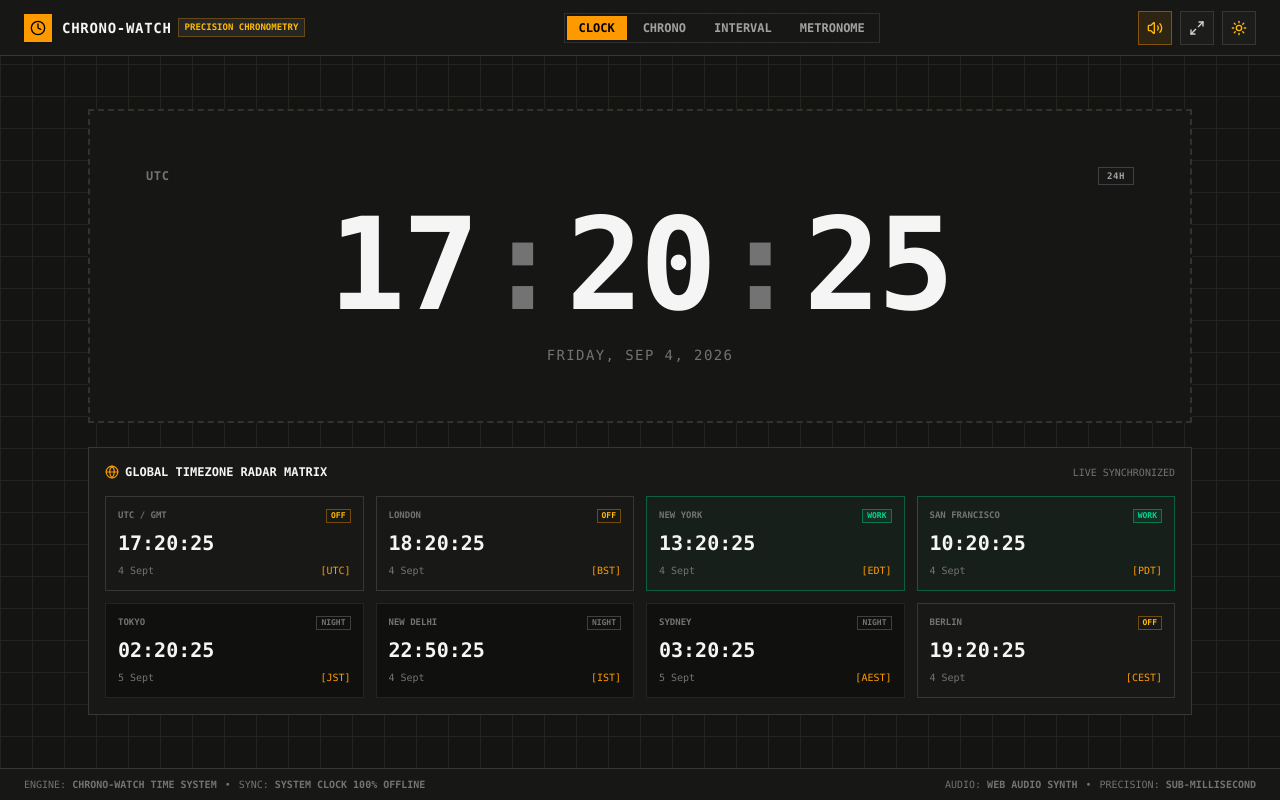
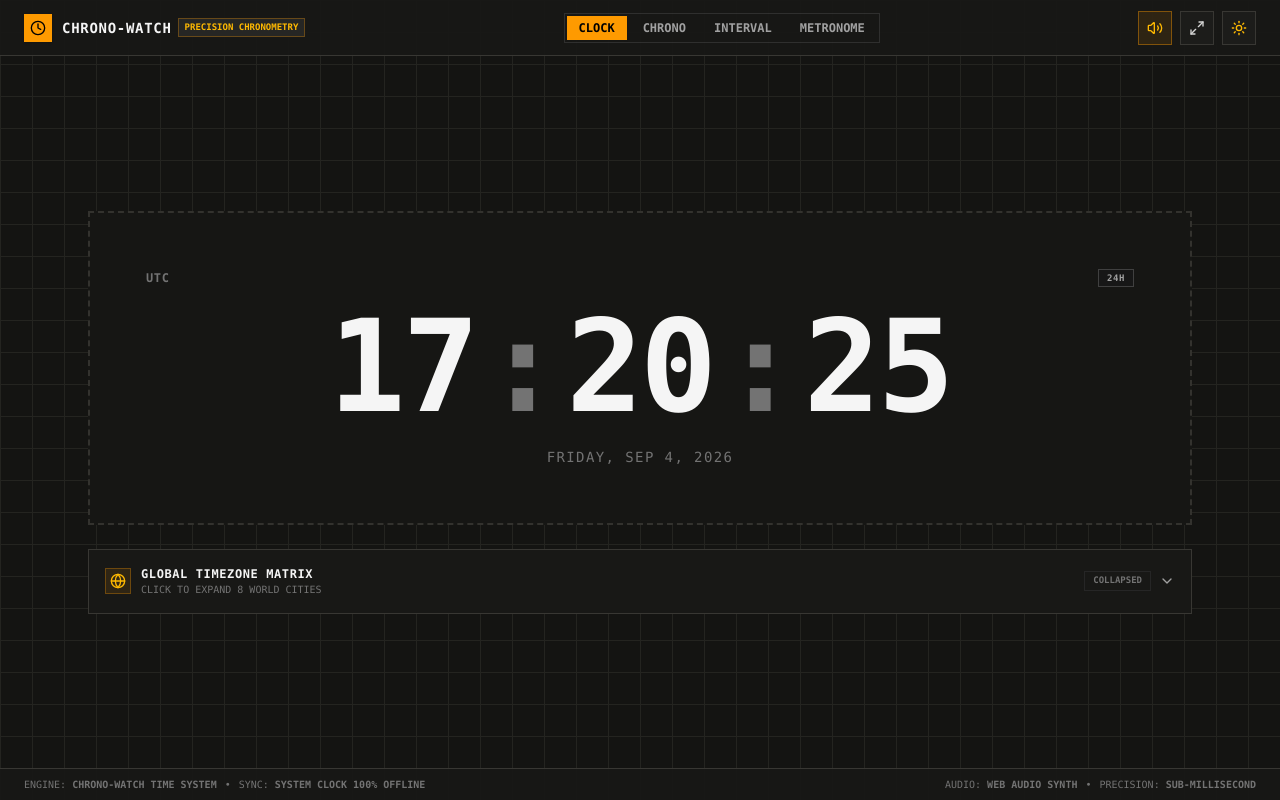
Before and after one commit to khokharsnehil45/chrono-watch, a Next.js app: page / in a window 1280 px wide. Built offline with nearby package versions, Linux system fonts and the light colour scheme.

Commit message:
feat: make global timezone collapsible into single box

```diff
--- a/app/page.tsx
+++ b/app/page.tsx
@@ -23,7 +23,9 @@ import {
   Sparkles,
   Zap,
   Flame,
-  CheckCircle2
+  CheckCircle2,
+  ChevronDown,
+  ChevronUp
 } from "lucide-react";
 
 type Mode = "CLOCK" | "CHRONO" | "INTERVAL" | "METRONOME";
@@ -51,6 +53,7 @@ export default function ChronoWatchCockpit() {
   const [now, setNow] = useState<Date | null>(null);
   const [soundEnabled, setSoundEnabled] = useState<boolean>(true);
   const [is24Hour, setIs24Hour] = useState<boolean>(true);
+  const [showWorldClock, setShowWorldClock] = useState<boolean>(false);
 
   // Stopwatch state
   const [chronoRunning, setChronoRunning] = useState<boolean>(false);
@@ -387,19 +390,55 @@ export default function ChronoWatchCockpit() {
 
             </div>
 
-            {/* Multi-Timezone Radar Grid */}
-            <div className={`p-4 border ${theme === "dark" ? "border-[#383733] bg-[#181816]" : "border-[#d4d2c7] bg-white shadow-xs"} space-y-4`}>
-
-              {/* Header */}
-              <div className="flex items-center justify-between">
-                <div className={`text-xs font-black uppercase flex items-center gap-1.5 ${textPrimary}`}>
-                  <Globe className="w-3.5 h-3.5 text-amber-500" />
-                  GLOBAL TIMEZONE RADAR MATRIX
+            {/* Collapsible Global Timezone Box */}
+            <div className={`border transition-all duration-200 ${
+              theme === "dark" ? "border-[#383733] bg-[#181816]" : "border-[#d4d2c7] bg-white shadow-xs"
+            }`}>
+              {/* Clickable Header Button */}
+              <button
+                onClick={() => {
+                  setShowWorldClock(!showWorldClock);
+                  playBeep(showWorldClock ? 440 : 660);
+                }}
+                className={`w-full p-4 flex items-center justify-between text-left cursor-pointer transition-colors ${
+                  theme === "dark" ? "hover:bg-[#20201d]" : "hover:bg-neutral-50"
+                }`}
+              >
+                <div className="flex items-center gap-2.5">
+                  <div className={`p-1 border ${
+                    theme === "dark" ? "border-amber-500/30 bg-amber-500/10 text-amber-400" : "border-amber-300 bg-amber-100 text-amber-800"
+                  }`}>
+                    <Globe className="w-4 h-4" />
                   </div>
-                <span className="text-[10px] font-mono text-neutral-500">LIVE SYNCHRONIZED</span>
+                  <div>
+                    <div className={`text-xs font-black uppercase tracking-wider ${textPrimary}`}>
+                      GLOBAL TIMEZONE MATRIX
+                    </div>
+                    <div className="text-[10px] text-neutral-500 font-mono">
+                      {showWorldClock ? "8 WORLD CITIES ACTIVE" : "CLICK TO EXPAND 8 WORLD CITIES"}
+                    </div>
+                  </div>
                 </div>
 
-              {/* World Cities Grid */}
+                <div className="flex items-center gap-2">
+                  <span className={`text-[9px] font-mono font-bold px-2 py-0.5 border ${
+                    showWorldClock
+                      ? theme === "dark" ? "border-amber-500/40 bg-amber-500/10 text-amber-300" : "border-amber-400 bg-amber-100 text-amber-900"
+                      : theme === "dark" ? "border-neutral-800 text-neutral-500" : "border-neutral-200 text-neutral-600"
+                  }`}>
+                    {showWorldClock ? "OPEN" : "COLLAPSED"}
+                  </span>
+                  {showWorldClock ? (
+                    <ChevronUp className="w-4 h-4 text-neutral-400" />
+                  ) : (
+                    <ChevronDown className="w-4 h-4 text-neutral-400" />
+                  )}
+                </div>
+              </button>
+
+              {/* Collapsible Content */}
+              {showWorldClock && (
+                <div className={`p-4 border-t ${theme === "dark" ? "border-[#2c2b28] bg-[#141412]" : "border-[#e5e3d8] bg-[#fcfbf9]"} space-y-4`}>
                   <div className="grid grid-cols-2 sm:grid-cols-4 gap-2 sm:gap-3">
                     {DEFAULT_ZONES.map((zone) => {
                       let timeStr = "--:--:--";
@@ -454,6 +493,8 @@ export default function ChronoWatchCockpit() {
                       );
                     })}
                   </div>
+                </div>
+              )}
             </div>
 
           </div>
```
Lines whose indentation alone changed are shown as unchanged.
